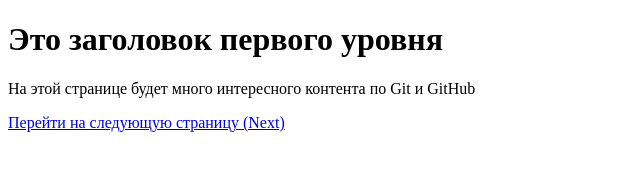
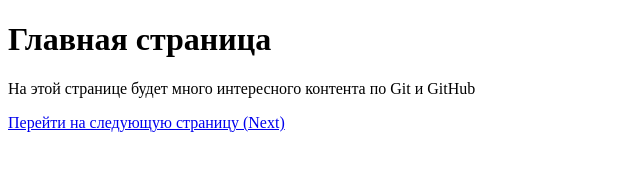
Before and after one commit to vachagunn/git-lessons, a plain HTML site: page index.html in a window 1280 px wide. Shown: the whole page, without its empty margins (0-640 px from the left). Drawn offline with Linux system fonts and the light colour scheme.

Commit message:
changed h1 value

```diff
--- a/index.html
+++ b/index.html
@@ -7,7 +7,7 @@
     <link rel="stylesheet" href="css/style.css">
 </head>
 <body>
-    <h1 class="title">Это заголовок первого уровня</h1>
+    <h1 class="title">Главная страница</h1>
     <p>На этой странице будет много интересного контента по Git и GitHub</p>
     <a href='pages/about.html'>Перейти на следующую страницу (Next)</a>
 </body>
```
